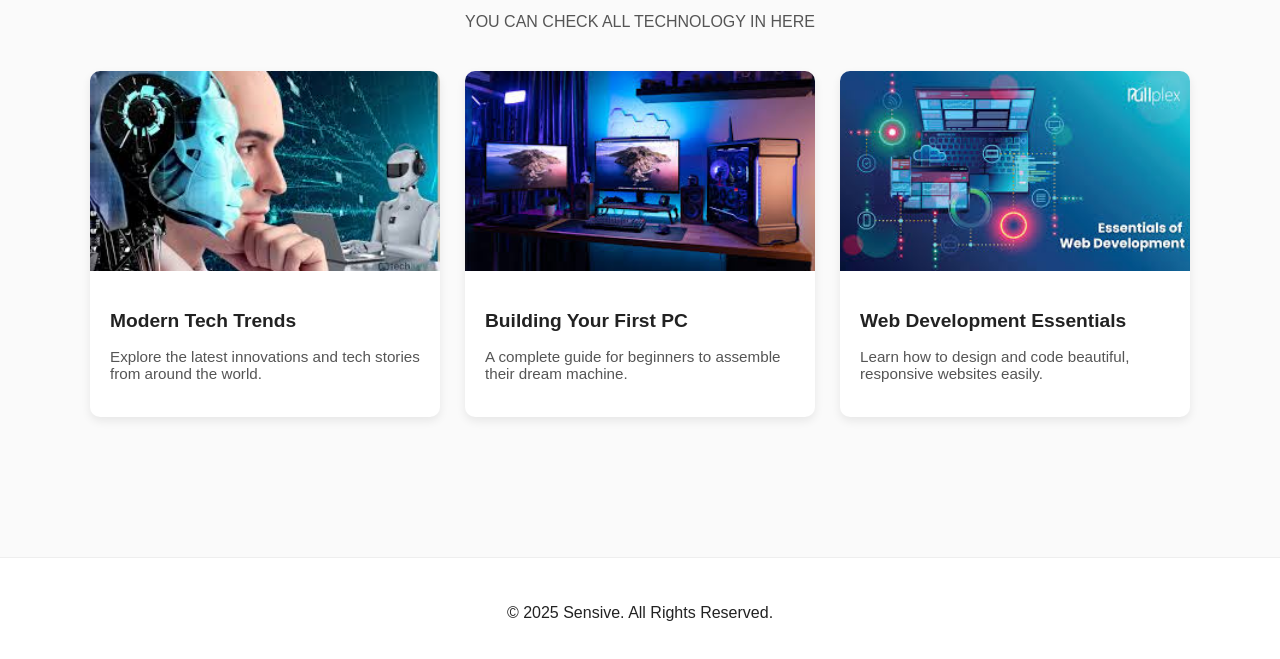
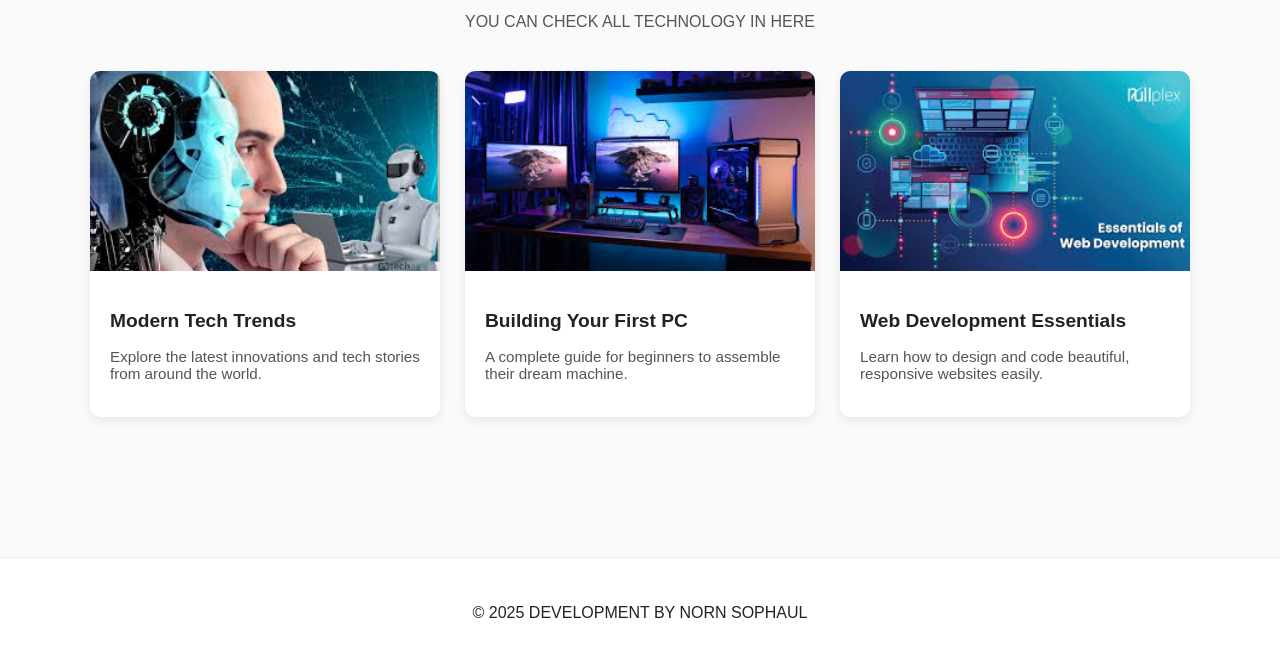
Before and after one commit to sophaul9999-dotcom/Group, a plain HTML site: page archive.html in a window 1280 px wide. Shown: the part 201-860 px from the top of the page. Drawn offline with Linux system fonts and the light colour scheme.

Commit message:
update archive

```diff
--- a/archive.html
+++ b/archive.html
@@ -52,7 +52,7 @@
   </section>
 
   <footer>
-    <p>© 2025 Sensive. All Rights Reserved.</p>
+    <p>© 2025 DEVELOPMENT BY NORN SOPHAUL</p>
   </footer>
 </body>
 </html>
```
